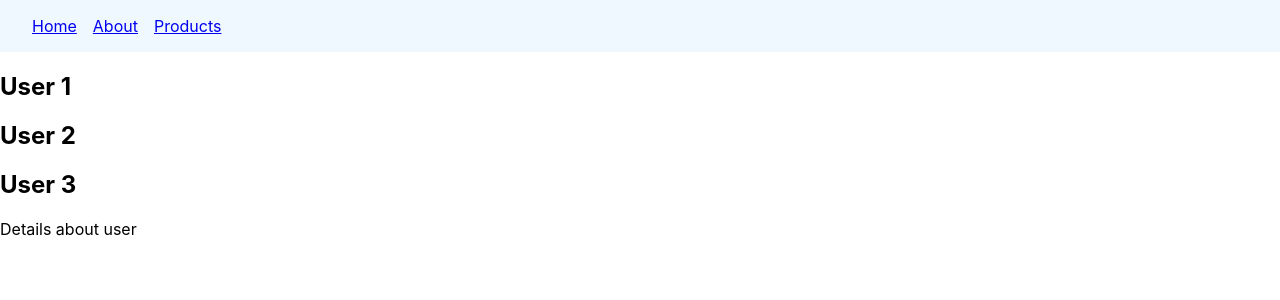
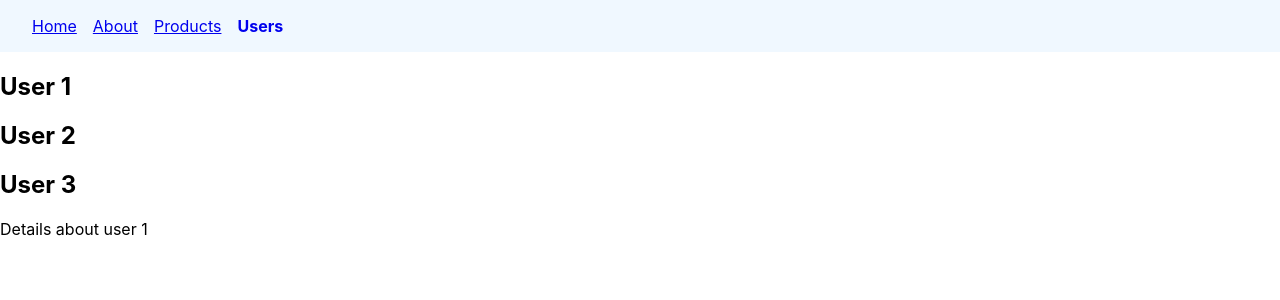
Before and after one commit to NeatCode101/React-Router, a React (Create React App) app: page /users/1 in a window 1280 px wide. Shown: the top 300 px of the page. Built offline with nearby package versions, Linux system fonts and the light colour scheme.

Commit message:
URL params

```diff
--- a/src/components/Navbar.jsx
+++ b/src/components/Navbar.jsx
@@ -19,6 +19,9 @@ const Navbar = () => {
       <NavLink style={navLinkStyles} to="/products">
         Products
       </NavLink>
+      <NavLink style={navLinkStyles} to="/users">
+        Users
+      </NavLink>
     </nav>
   );
 };
--- a/src/components/UserDetails.jsx
+++ b/src/components/UserDetails.jsx
@@ -1,7 +1,10 @@
 import React from 'react';
+import { useParams } from 'react-router-dom';
 
 const UserDetails = () => {
-  return <div>Details about user</div>;
+  const params = useParams();
+  const userId = params.userId;
+  return <div>Details about user {userId}</div>;
 };
 
 export default UserDetails;
--- a/src/components/Users.jsx
+++ b/src/components/Users.jsx
@@ -1,5 +1,5 @@
 import React from 'react';
-import { Outlet } from 'react-router-dom';
+import { Link, Outlet } from 'react-router-dom';
 
 const Users = () => {
   return (
```
Also changed, not shown: 1 other file (tests, documents, lock files or other folders).
